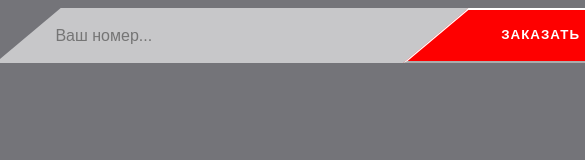
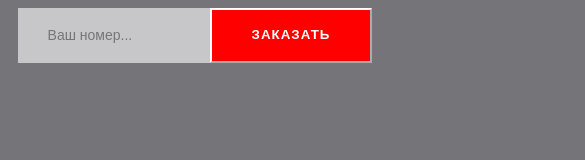
Before and after one commit to SiarheiHa/test-task-zikmes, a website built with webpack: page src/index.html in a window 390 px wide. Shown: the top 160 px of the page, 585 px wide, since content can reach past the window. Built offline with nearby package versions, Linux system fonts and the light colour scheme.

Commit message:
feat: add adaptive

```diff
--- a/src/index.scss
+++ b/src/index.scss
@@ -1,3 +1,9 @@
+@mixin media-mobile {
+  @media (max-width: 767px) {
+    @content;
+  }
+}
+
 body {
   background-color: #747479;
 }
@@ -11,20 +17,32 @@ body {
   width: 615px;
   height: 55px;
   transform: skew(-50deg);
+  @include media-mobile() {
+    padding-left: 0;
+    width: fit-content;
+    font-size: 14px;
+  }
 
   &__input-wrapper {
     background-color: rgba(255, 255, 255, 0.6);
     padding: 18px 58px 20px 52px;
+    @include media-mobile() {
+      padding: 18px 10px 20px 28px;
+    }
   }
 
   &__input {
-    opacity: none;
     border: none;
     transform: skew(50deg);
     min-width: 340px;
     margin-left: -26px;
     font-size: inherit;
     background-color: transparent;
+    @include media-mobile() {
+      margin-left: 0;
+      min-width: 150px;
+      width: 150px;
+    }
 
     &:focus {
       outline: none;
@@ -40,10 +58,24 @@ body {
     border-color: #ffffff;
     text-transform: uppercase;
     z-index: 1;
+    @include media-mobile() {
+      padding: 4px 40px 6px 40px;
+    }
     span {
       display: inline-block;
       transform: skew(50deg);
       color: #ffffff;
     }
+    @include media-mobile() {
+      margin-left: 0;
+    }
   }
 }
+
+@media (max-width: 767px) {
+  .form,
+  .form__input,
+  .form__button span {
+    transform: none;
+  }
+}
```
